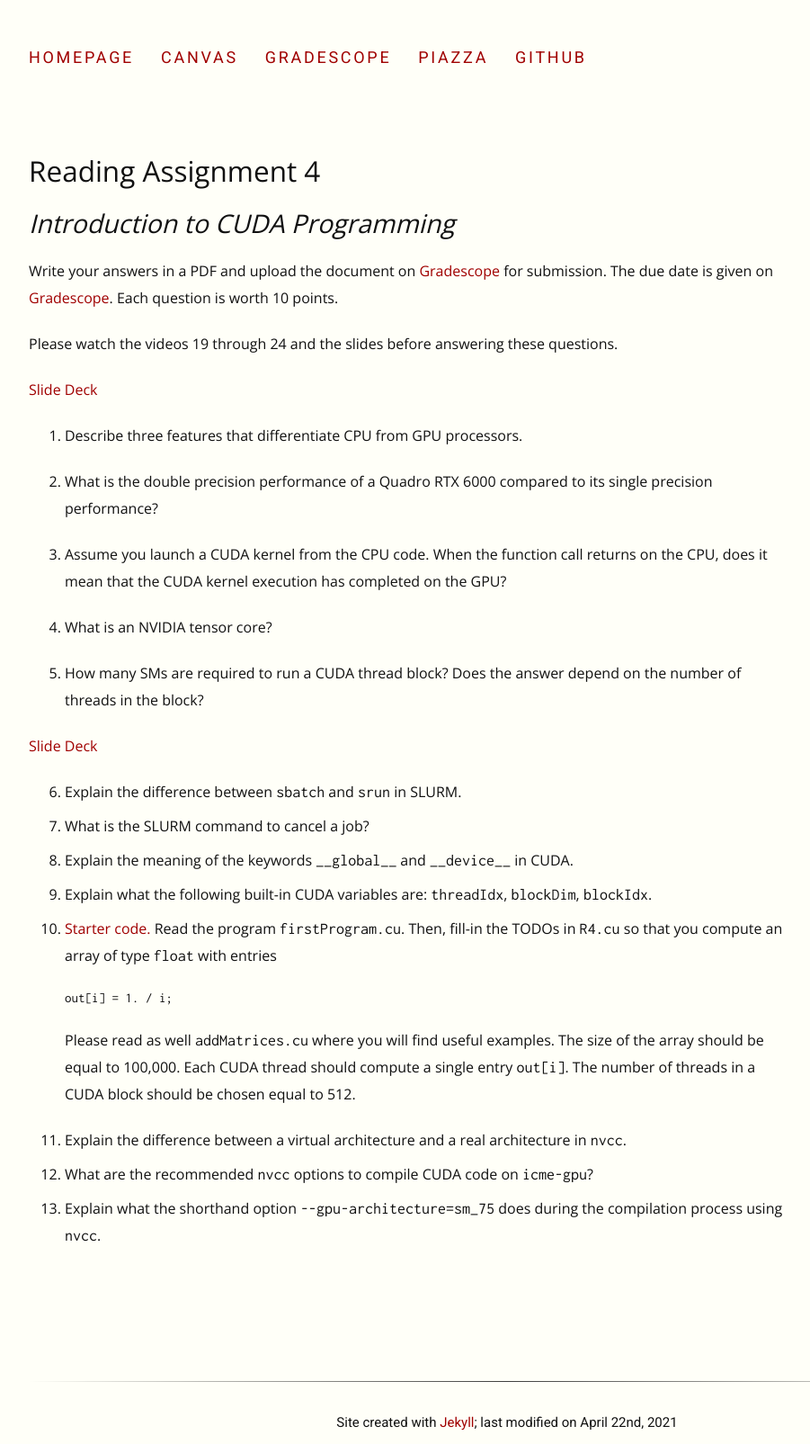
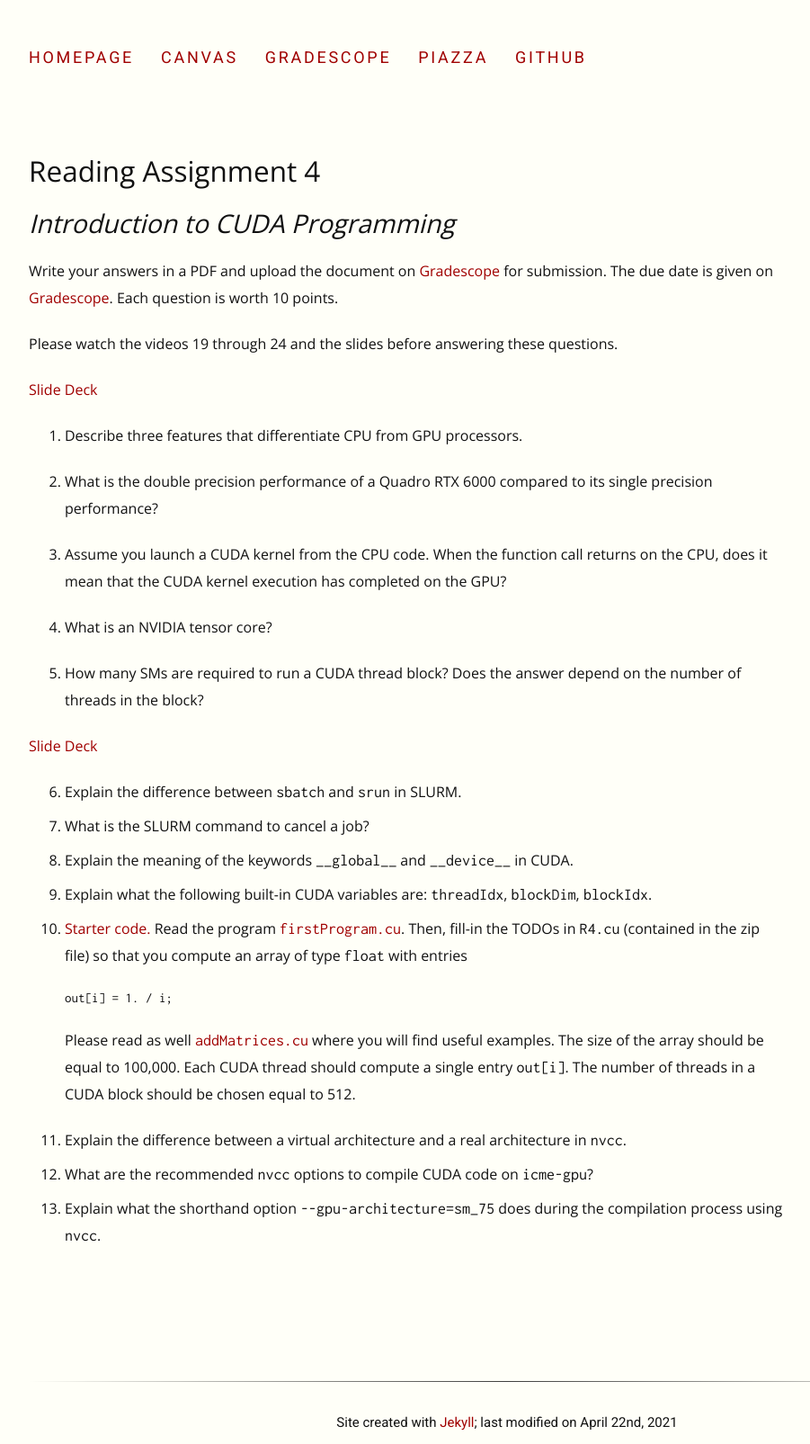
Before and after one commit to EricDarve/cme213-spring-2021, a Jekyll site: the page built from Reading Assignments/CUDA_intro.md, in a window 1280 px wide. Shown: the whole page at 90% size, without its empty margins (128-1029 px from the left). Built offline with Jekyll 4.4.1, drawn with Linux system fonts in a browser that asks for light colours.

Commit message:
RA4 update

````diff
--- a/Reading Assignments/CUDA_intro.md
+++ b/Reading Assignments/CUDA_intro.md
@@ -37,11 +37,11 @@
 1. What is the SLURM command to cancel a job?
 1. Explain the meaning of the keywords `__global__` and `__device__` in CUDA.
 1. Explain what the following built-in CUDA variables are: `threadIdx`, `blockDim`, `blockIdx`.
-1. [Starter code.](../Code/ra4.zip) Read the program `firstProgram.cu`. Then, fill-in the TODOs in `R4.cu` so that you compute an array of type `float` with entries
+1. [Starter code.](../Code/ra4.zip) Read the program [`firstProgram.cu`](https://github.com/EricDarve/cme213-spring-2021/blob/main/Code/Lecture_08/firstProgram.cu). Then, fill-in the TODOs in `R4.cu` (contained in the zip file) so that you compute an array of type `float` with entries
 ```
 out[i] = 1. / i;
 ```
-Please read as well `addMatrices.cu` where you will find useful examples. The size of the array should be equal to 100,000. Each CUDA thread should compute a single entry `out[i]`. The number of threads in a CUDA block should be chosen equal to 512.
+Please read as well [`addMatrices.cu`](https://github.com/EricDarve/cme213-spring-2021/blob/main/Code/Lecture_08/addMatrices.cu) where you will find useful examples. The size of the array should be equal to 100,000. Each CUDA thread should compute a single entry `out[i]`. The number of threads in a CUDA block should be chosen equal to 512.
 1. Explain the difference between a virtual architecture and a real architecture in `nvcc`.
 1. What are the recommended `nvcc` options to compile CUDA code on `icme-gpu`?
 1. Explain what the shorthand option `--gpu-architecture=sm_75` does during the compilation process using `nvcc`.
````
